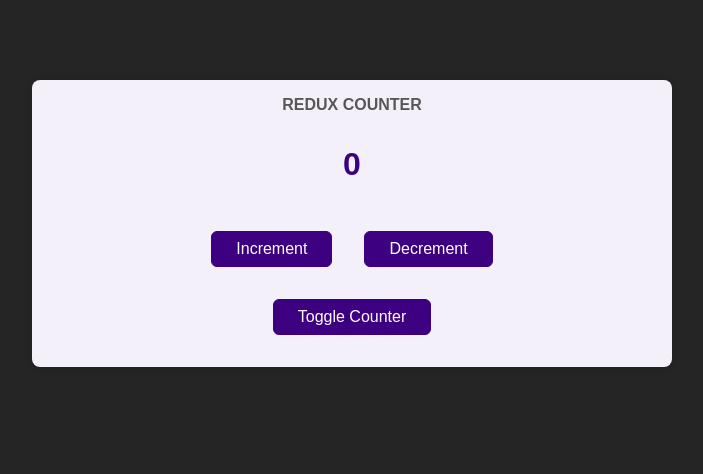
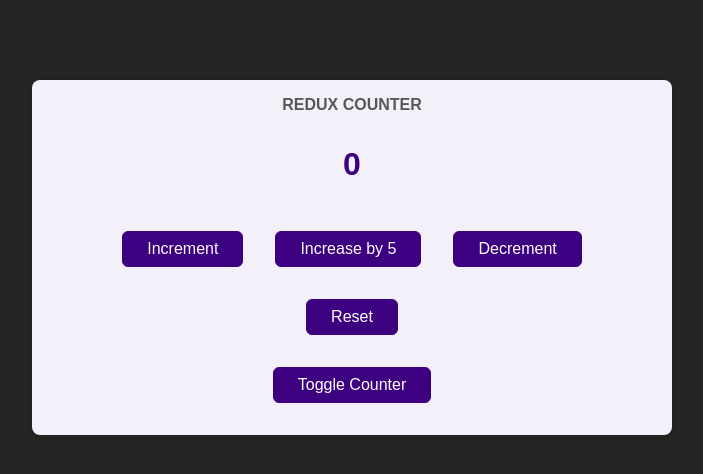
Before and after one commit to CodewWizard/react-redux, a React (Create React App) app in the folder 02-redux-basic-start/: page / in a window 1280 px wide. Shown: the top 474 px of the page, without its empty margins (288-991 px from the left). Built offline with nearby package versions, Linux system fonts and the light colour scheme.

Commit message:
attaching payloads to actions

```diff
--- a/02-redux-basic-start/src/components/Counter.js
+++ b/02-redux-basic-start/src/components/Counter.js
@@ -17,6 +17,19 @@
     })
   }
 
+  const increaseHandler =()=>{
+    dispatch({
+      type: 'increase',
+      amount : 5
+    })
+  }
+
+  const resetHandler =()=>{
+    dispatch({
+      type: 'reset',
+    })
+  }
+
   const toggleCounterHandler = () => {};
 
   return (
@@ -25,7 +38,9 @@
       <div className={classes.value}>{cor}</div>
       <div>
         <button onClick={incrementHandler}>Increment</button>
+        <button onClick={increaseHandler}>Increase by 5</button>
         <button onClick={decrementHandler}>Decrement</button>
+        <button onClick={resetHandler}>Reset</button>
       </div>
       <button onClick={toggleCounterHandler}>Toggle Counter</button>
     </main>
--- a/02-redux-basic-start/src/store/index.js
+++ b/02-redux-basic-start/src/store/index.js
@@ -13,6 +13,18 @@
         }
     }
 
+    if(action.type === 'increase'){
+        return{
+            counter : state.counter + action.amount
+        }
+    }
+
+    if(action.type === 'reset'){
+        return{
+            counter : 0
+        }
+    }
+
     return state;
 }
 
```
